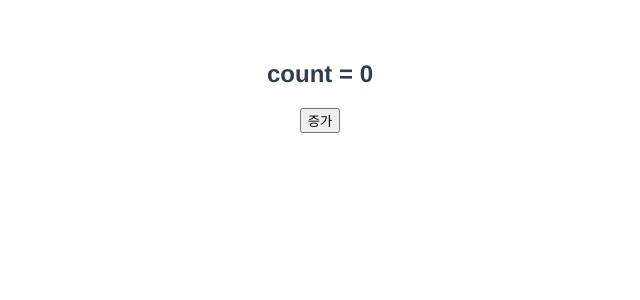
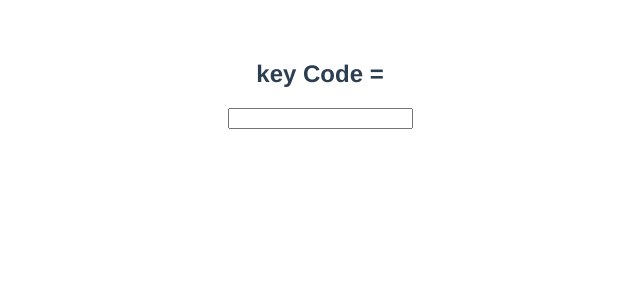
Before and after one commit to juno-choi/vue-study, a Vue app: page / in a window 1280 px wide. Shown: the top 300 px of the page, without its empty margins (320-960 px from the left). Built offline with nearby package versions, Linux system fonts and the light colour scheme.

Commit message:
Vue 이해하기 [4] methods, Event

```diff
--- a/src/App.vue
+++ b/src/App.vue
@@ -1,7 +1,7 @@
 <template>
   <div>
-    <h2>count = {{ count }}</h2>
-    <button @click="addCount">증가</button>
+    <h2>key Code = {{ key }}</h2>
+    <input type="text" @keydown="keyDownValue($event)">
   </div>
 </template>
 
@@ -10,12 +10,13 @@ export default {
   name: 'App',
   data(){
     return {
-      count : 0
+      key : ''
     }
   },
   methods:{
-    addCount(){
-      this.count++;
+    keyDownValue(event){
+      console.log(event);
+      this.key = event.keyCode;
     }
   }
 }
```
Also changed, not shown: 1 other file (tests, documents, lock files or other folders).
